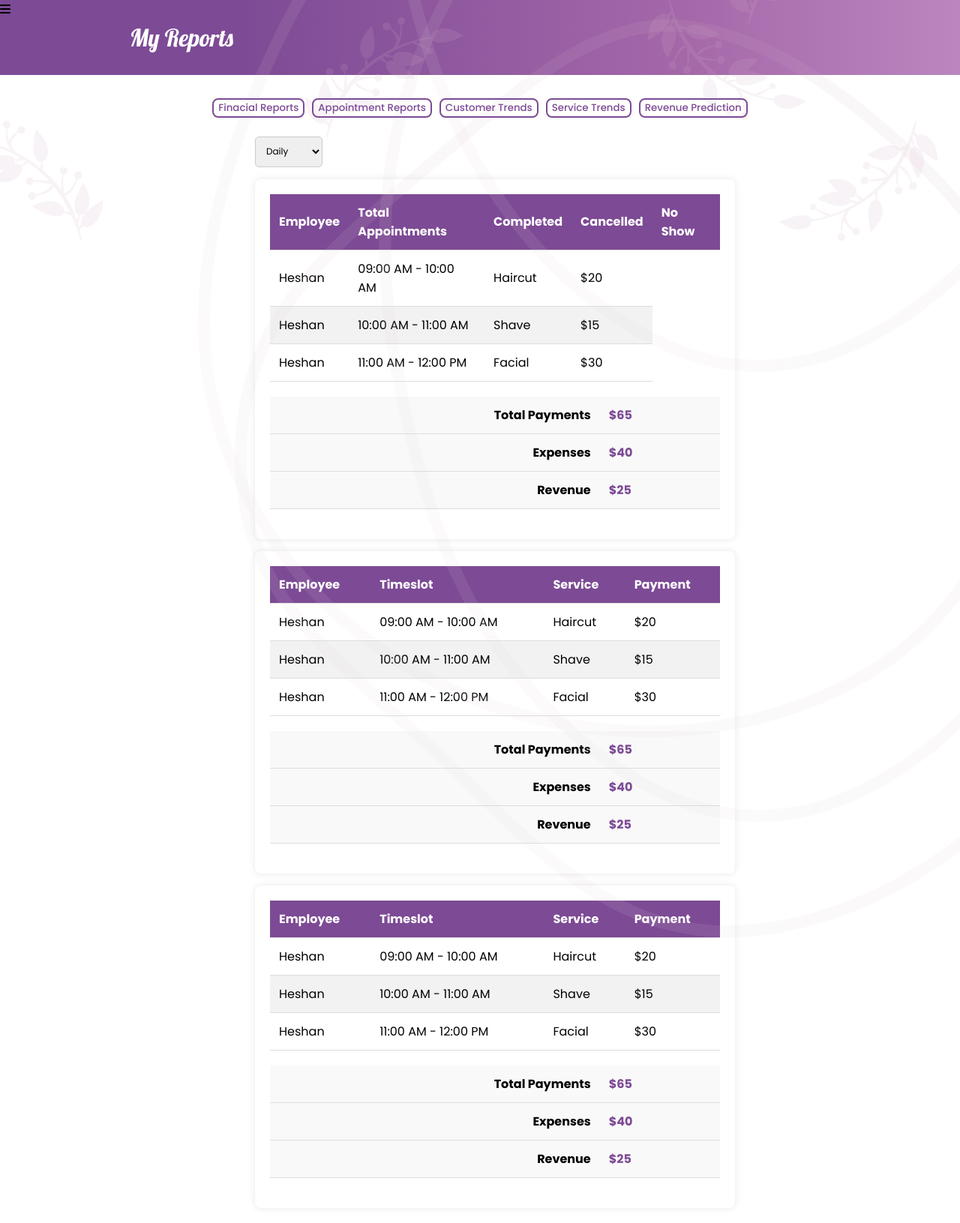
After one commit to RukshanDinusha26/uniProject_year1, a Flask app: page /report/appointment in a window 1280 px wide; the page is wider, and only the part inside the window is pictured. The commit adds this page. Shown: that part at 75% size. Run offline with Flask 3, Linux system fonts and the light colour scheme.

Commit message:
reporting page added

```diff
--- a/salonManagement/routes.py
+++ b/salonManagement/routes.py
@@ -118,3 +118,15 @@ def account():
 @app.route("/account/settings")
 def account_settings():
     return render_template("accountSet.html")
+
+@app.route("/report")
+def report():
+    return render_template("report.html")
+
+@app.route("/report/financial")
+def report_financial():
+    return render_template("report_financial.html")
+
+@app.route("/report/appointment")
+def report_appointments():
+    return render_template("report_appointments.html")
--- /dev/null
+++ b/salonManagement/static/report-style.css
@@ -0,0 +1,209 @@
+/* importing Poppins fonts from google fonts */
+@import url('https://fonts.googleapis.com/css2?family=Poppins:ital,wght@0,100;0,200;0,300;0,400;0,500;0,600;0,700;0,800;0,900;1,100;1,200;1,300;1,400;1,500;1,600;1,700;1,800;1,900&display=swap');
+@import url('https://fonts.googleapis.com/css2?family=Lobster&display=swap');
+
+*{
+  font-family:'Poppins', sans-serif;
+}
+
+body{
+  height: 100%;
+  margin: 0;
+  overflow-x: hidden;
+}
+
+.container{
+  display: flex;
+}
+
+.container-main{
+  display:flex;
+  justify-content: center;
+}
+.header{
+  width: 100%;
+  height: 100px;
+  background: linear-gradient(to left, #bb86c0 0%, #a468a9 28.53%, #7d4a95 75.52%);
+  position: relative;
+  left: 0;
+}
+
+.title-text{
+  position: absolute;
+  top: 30px;
+  left: 13.5%;
+}
+.title-text span{
+  font-family: 'Lobster';
+  font-size: 2rem;
+  color: white;
+}
+
+
+.bg-1 {
+  position: absolute;
+  z-index: -1;
+  top: 0;
+  height: 200vh;
+  right: -50px;
+  transform: translateX(30%);
+  opacity: 10%;
+}
+
+.bg-2 {
+  top: 200px;
+  right: 100px;
+}
+
+.bg-3 {
+  top: -100px;
+  right: 100px;
+}
+
+.bg-4 {
+  top: -600px;
+}
+
+.bg-lf {
+  z-index: -1;
+  position: absolute;
+  height: 20vh;
+  opacity: 15%;
+  right: 100px;
+  top: 274px;
+  transform: scaleX(-1);
+}
+
+.lf-1 {
+  top: 561px;
+  right: 1143px;
+  transform: scaleX(1)
+}
+
+
+.lf-2 {
+  right: 30px;
+  top: 561px;
+  transform: scaleY(-1);
+}
+
+.lf-3 {
+  right: 662px;
+  top: 423px;
+  transform: scaleX(-1);
+}
+
+.lf-4 {
+  right: 205px;
+  top: 400px;
+  transform: scale(-1, -1);
+}
+
+.bg-shape{
+  position: absolute;
+  z-index: 1;
+  top: -400px;
+  right: 0;
+  height: 400px;
+}
+
+/* Body */
+
+.sub-header{
+  display: flex;
+  flex-direction: row;
+  margin-top: 2%;
+  justify-content: center;
+}
+
+.btn{
+  background-color: transparent;
+  border-radius: 8px;
+  color:#7d4a95;
+  font-weight: 500;
+  border: 2px solid #7d4a95;
+  margin-left: 2rem;
+  margin: 5px;
+  z-index: 10;
+}
+.sub-header a{
+  z-index: 10;
+}
+
+.btn:hover{
+  background-color: #7d4a95;
+  color: white;
+  cursor: pointer;
+}
+
+.Main-container {
+  display: flex;
+  justify-content: center;
+  padding: 20px;
+}
+
+.container {
+  width: 100%;
+  max-width: 600px;
+  margin: 0 20px;
+  display: flex;
+  flex-direction: column;
+}
+
+.select-cont {
+  width: 100%;
+}
+
+select {
+  padding: 10px;
+  font-size: 12px;
+  border-radius: 5px;
+  border: 1px solid #ccc;
+  box-sizing: border-box;
+}
+
+.table-container {
+
+  width: 100%;
+  max-width: 800px;
+  margin-top: 1rem;
+  background-color: #fff;
+  padding: 20px;
+  border-radius: 8px;
+  box-shadow: 0 0 10px rgba(0, 0, 0, 0.1);
+}
+
+table {
+  width: 100%;
+  border-collapse: collapse;
+  margin-bottom: 20px;
+}
+
+th, td {
+  text-align: left;
+  padding: 12px;
+  border-bottom: 1px solid #ddd;
+}
+
+th {
+  background-color: #7d4a95;
+  color: white;
+}
+
+.service-table tbody tr:nth-child(even) {
+  background-color: #f2f2f2;
+}
+
+.summary-table td {
+  font-weight: bold;
+  background-color: #f9f9f9;
+}
+
+.summary-table td:first-child {
+  text-align: right;
+}
+
+.summary-table td:last-child {
+  text-align: left;
+  color: #7d4a95;
+}
--- a/salonManagement/templates/home.html
+++ b/salonManagement/templates/home.html
@@ -45,7 +45,7 @@
       <a href="#"><i class="fa-solid fa-bag-shopping"></i>
         <div class="text2">Store</div>
       </a>
-      <a href="#"><i class="fa-solid fa-image"></i>
+      <a href="{{ url_for('report')}}"><i class="fa-solid fa-file"></i>
         <div class="text3">Gallery</div>
       </a>
     </div>
--- /dev/null
+++ b/salonManagement/templates/report.html
@@ -0,0 +1,43 @@
+{% extends "layout.html" %}
+
+{% block head %}
+<link rel="stylesheet" href="{{ url_for('static',filename='report-style.css') }}" />
+{% endblock head %}
+
+{% block content %}
+    <body>
+        <div class="header">
+            <div class="bg-shape">
+                <img src="{{ url_for('static',filename='Images/blob(5).svg') }}" class="bg-1">
+                <img src="{{ url_for('static',filename='Images/blob(6).svg') }}" class="bg-1 bg-2">
+                <img src="{{ url_for('static',filename='Images/blob(4).svg') }}" class="bg-1 bg-3">
+                <img src="{{ url_for('static',filename='Images/blob(5).svg') }}" class="bg-1 bg-4">
+                <img src="{{ url_for('static',filename='Images/leaves1.svg') }}" class="bg-lf">
+                <img src="{{ url_for('static',filename='Images/leaves1.svg') }}" class="bg-lf lf-1">
+                <img src="{{ url_for('static',filename='Images/leaves1.svg') }}" class="bg-lf lf-2">
+                <img src="{{ url_for('static',filename='Images/leaves1.svg') }}" class="bg-lf lf-3">
+                <img src="{{ url_for('static',filename='Images/leaves1.svg') }}" class="bg-lf lf-4">
+            </div>
+            <div class="title-text">
+                <span>My Reports</span>
+            </div>
+            <div class="menu">
+                <i class="fa-solid fa-bars" id="menu"></i>
+            </div>
+            <div class="disc">
+            </div>
+            <div class="disc down">
+            </div>
+        </div>
+        <div class="sub-header">
+            <a href="{{ url_for('report_financial') }}"><button class="btn">Finacial Reports</button></a>
+            <a href="{{ url_for('report_appointments') }}"><button class="btn">Appointment Reports</button></a>
+            <button class="btn">Customer Trends</button>
+            <button class="btn">Service Trends</button>
+            <button class="btn">Revenue Prediction</button>
+        </div>
+        {% block content2 %}
+        {% endblock content2 %}
+
+    </body>
+{% endblock content %}
--- /dev/null
+++ b/salonManagement/templates/report_appointments.html
@@ -0,0 +1,168 @@
+{% extends "report.html" %}
+
+
+{% block content2 %}
+        <div class="Main-container">
+            <div class="container">
+                <div class="select-cont">
+                    <select id="report_type" name="teport_type">
+                        <option value="Daily">Daily</option>
+                        <option value="Weekly">Weekly</option>
+                        <option value="Monthly">Monthly</option>
+                    </select>
+                </div>
+                <div class="table-container">
+                    <table class="service-table">
+                        <thead>
+                            <tr>
+                                <th>Employee</th>
+                                <th>Total Appointments</th>
+                                <th>Completed</th>
+                                <th>Cancelled</th>
+                                <th>No Show</th>
+                            </tr>
+                        </thead>
+                        <tbody>
+                            <tr>
+                                <td>Heshan</td>
+                                <td>09:00 AM - 10:00 AM</td>
+                                <td>Haircut</td>
+                                <td>$20</td>
+                            </tr>
+                            <tr>
+                                <td>Heshan</td>
+                                <td>10:00 AM - 11:00 AM</td>
+                                <td>Shave</td>
+                                <td>$15</td>
+                            </tr>
+                            <tr>
+                                <td>Heshan</td>
+                                <td>11:00 AM - 12:00 PM</td>
+                                <td>Facial</td>
+                                <td>$30</td>
+                            </tr>
+                            <!-- Add more rows as needed -->
+                        </tbody>
+                    </table>
+
+                    <table class="summary-table">
+                        <tbody>
+                            <tr>
+                                <td>Total Payments</td>
+                                <td>$65</td>
+                            </tr>
+                            <tr>
+                                <td>Expenses</td>
+                                <td>$40</td>
+                            </tr>
+                            <tr>
+                                <td>Revenue</td>
+                                <td>$25</td>
+                            </tr>
+                        </tbody>
+                    </table>
+                </div>
+                <div class="table-container">
+                    <table class="service-table">
+                        <thead>
+                            <tr>
+                                <th>Employee</th>
+                                <th>Timeslot</th>
+                                <th>Service</th>
+                                <th>Payment</th>
+                            </tr>
+                        </thead>
+                        <tbody>
+                            <tr>
+                                <td>Heshan</td>
+                                <td>09:00 AM - 10:00 AM</td>
+                                <td>Haircut</td>
+                                <td>$20</td>
+                            </tr>
+                            <tr>
+                                <td>Heshan</td>
+                                <td>10:00 AM - 11:00 AM</td>
+                                <td>Shave</td>
+                                <td>$15</td>
+                            </tr>
+                            <tr>
+                                <td>Heshan</td>
+                                <td>11:00 AM - 12:00 PM</td>
+                                <td>Facial</td>
+                                <td>$30</td>
+                            </tr>
+                            <!-- Add more rows as needed -->
+                        </tbody>
+                    </table>
+
+                    <table class="summary-table">
+                        <tbody>
+                            <tr>
+                                <td>Total Payments</td>
+                                <td>$65</td>
+                            </tr>
+                            <tr>
+                                <td>Expenses</td>
+                                <td>$40</td>
+                            </tr>
+                            <tr>
+                                <td>Revenue</td>
+                                <td>$25</td>
+                            </tr>
+                        </tbody>
+                    </table>
+                </div>
+                <div class="table-container">
+                    <table class="service-table">
+                        <thead>
+                            <tr>
+                                <th>Employee</th>
+                                <th>Timeslot</th>
+                                <th>Service</th>
+                                <th>Payment</th>
+                            </tr>
+                        </thead>
+                        <tbody>
+                            <tr>
+                                <td>Heshan</td>
+                                <td>09:00 AM - 10:00 AM</td>
+                                <td>Haircut</td>
+                                <td>$20</td>
+                            </tr>
+                            <tr>
+                                <td>Heshan</td>
+                                <td>10:00 AM - 11:00 AM</td>
+                                <td>Shave</td>
+                                <td>$15</td>
+                            </tr>
+                            <tr>
+                                <td>Heshan</td>
+                                <td>11:00 AM - 12:00 PM</td>
+                                <td>Facial</td>
+                                <td>$30</td>
+                            </tr>
+                            <!-- Add more rows as needed -->
+                        </tbody>
+                    </table>
+
+                    <table class="summary-table">
+                        <tbody>
+                            <tr>
+                                <td>Total Payments</td>
+                                <td>$65</td>
+                            </tr>
+                            <tr>
+                                <td>Expenses</td>
+                                <td>$40</td>
+                            </tr>
+                            <tr>
+                                <td>Revenue</td>
+                                <td>$25</td>
+                            </tr>
+                        </tbody>
+                    </table>
+                </div>
+
+            </div>
+        </div>
+{% endblock content2 %}
```
Also changed, not shown: salonManagement/templates/report_financial.html (added, +167 -0 lines).
